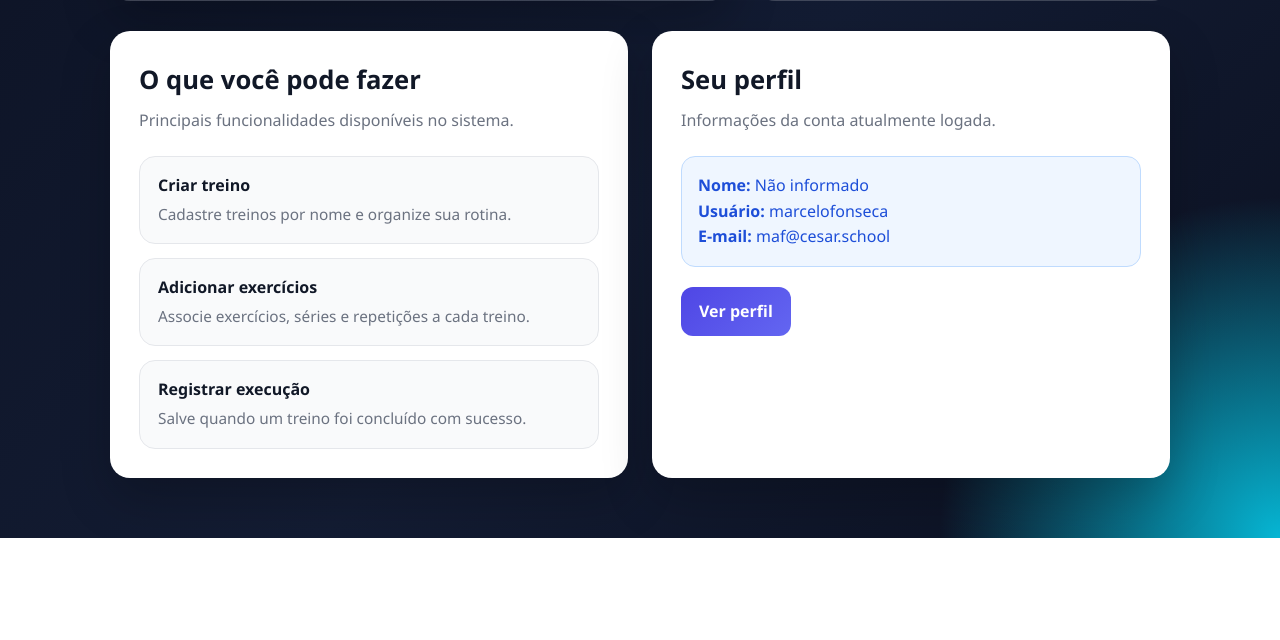
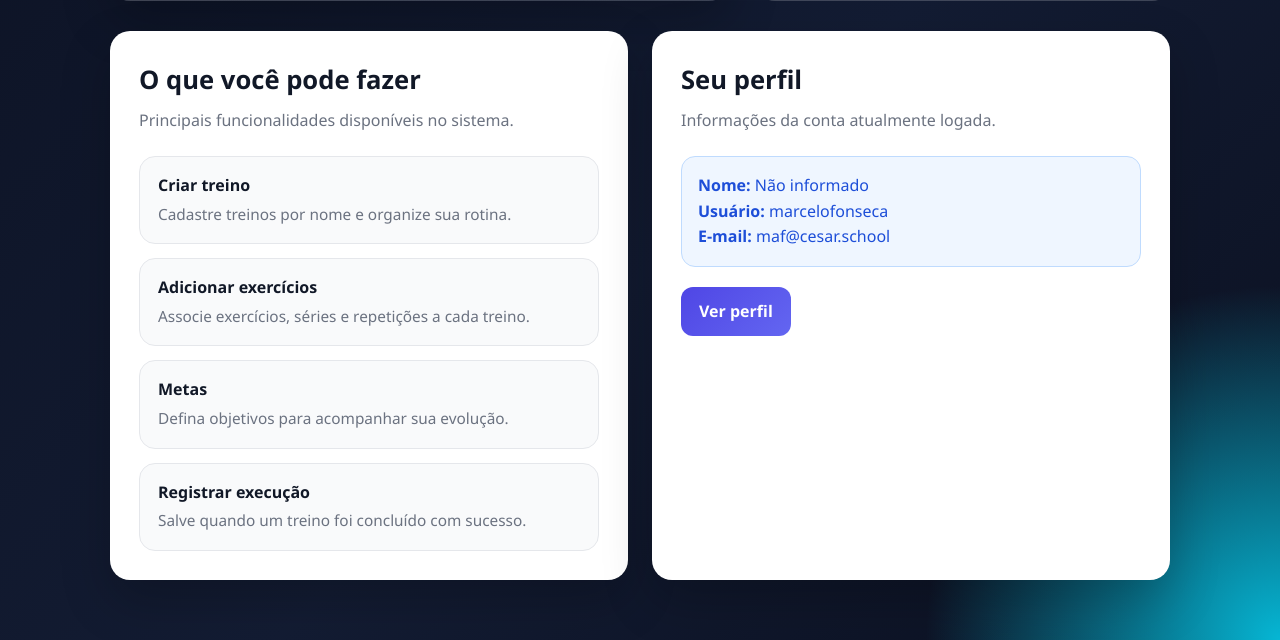
Before and after one commit to marcelof0nseca/GymTrack, a Django app: page / in a window 1280 px wide. Shown: the part 585-1225 px from the top of the page. Before the commit the page ends 1123 px from the top, so only its background shows below. Run offline with Django 5.2, Linux system fonts and the light colour scheme; a user stored in the database is signed in; data comes from the database, SQL or seed files in the repository.

Commit message:
docs: colocando informcacao da funcionalidade metas no home.html

```diff
--- a/core/templates/core/home.html
+++ b/core/templates/core/home.html
@@ -63,6 +63,12 @@
             </li>
             <li class="item">
                 <div>
+                    <strong>Metas</strong>
+                    <span>Defina objetivos para acompanhar sua evolução.</span>
+                </div>
+            </li>
+            <li class="item">
+                <div>
                     <strong>Registrar execução</strong>
                     <span>Salve quando um treino foi concluído com sucesso.</span>
                 </div>
```
